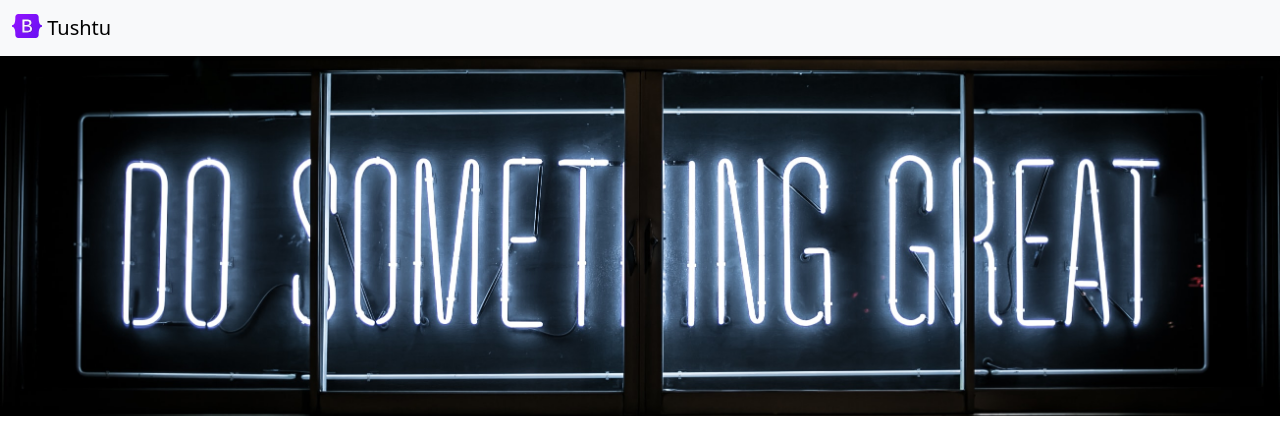
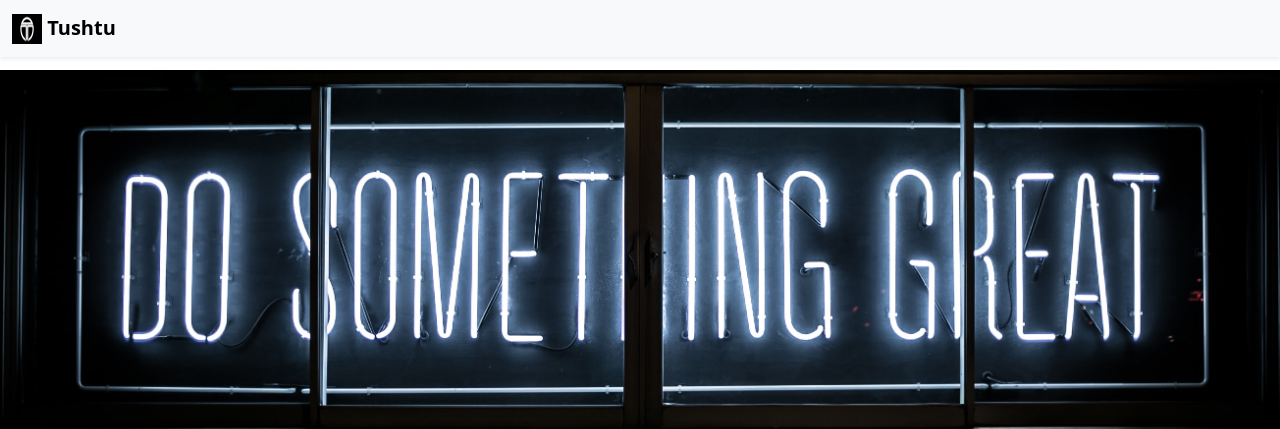
Before and after one commit to Sabitabrata2014/Tushtu-Careers-Website-v2, a Flask app: page / in a window 1280 px wide. Shown: the top 429 px of the page. Run offline with Flask 2, Linux system fonts and the light colour scheme.

Commit message:
Text and Logo modified

```diff
--- a/templates/home.html
+++ b/templates/home.html
@@ -21,7 +21,7 @@
 <h1 class="text-center mt-2 mb-4">{{company_name}} Careers</h1>
 <div class="row" style="margin-bottom:16px;">
 <div class="col-md-6">
-<p class="lead" style="text-align: justify; text-justify: inter-word;">Lorem ipsum dolor sit amet, consectetur adipiscing elit, sed do eiusmod tempor incididunt ut labore et dolore magna aliqua. Enim ut sem viverra aliquet. Leo integer malesuada nunc vel risus commodo viverra. Sed cras ornare arcu dui vivamus arcu felis bibendum ut. Lorem ipsum dolor sit amet. Porttitor lacus luctus accumsan tortor posuere ac ut consequat semper. Justo laoreet sit amet cursus sit amet dictum sit. Nisi scelerisque eu ultrices vitae. Urna nec tincidunt praesent semper feugiat nibh sed pulvinar. Scelerisque mauris pellentesque pulvinar pellentesque habitant morbi tristique senectus.</p>
+<p class="lead" style="text-align: justify; text-justify: inter-word;">At Tushtu, we’re on a mission to build the most highly reputed technical university in the world, and we’re building it completely online. Our flagship data science program helps working professionals with a background in programming or analytics make a career transition to data science. We also offer several free beginner-friendly courses and have a fast-growing community of 200,000+ users.</p>
 </div>
 <div class="col-md-6 d-none d-md-block">
 <img class="img-fluid" src="/static/people.jpg" style="height:320px;border-radius:4px;" >
--- a/templates/nav.html
+++ b/templates/nav.html
@@ -1,9 +1,9 @@
 <nav class="navbar shadow-sm bg-body-tertiary fixed-top">
   <div class="container-fluid">
     <a class="navbar-brand" href="#">
-      <img src="/static/logo.svg" alt="Logo" width="30" height="24" class="d-inline-block align-text-top">
-      Tushtu
+      <img src="/static/logo.png" alt="Logo" width="30" height="30" class="d-inline-block align-text-top">
+      <b>Tushtu</b>
     </a>
   </div>
 </nav>
-<div style="height:56px;"></div>
+<div style="height:70px;"></div>
```
Also changed, not shown: static/logo.png (added).
